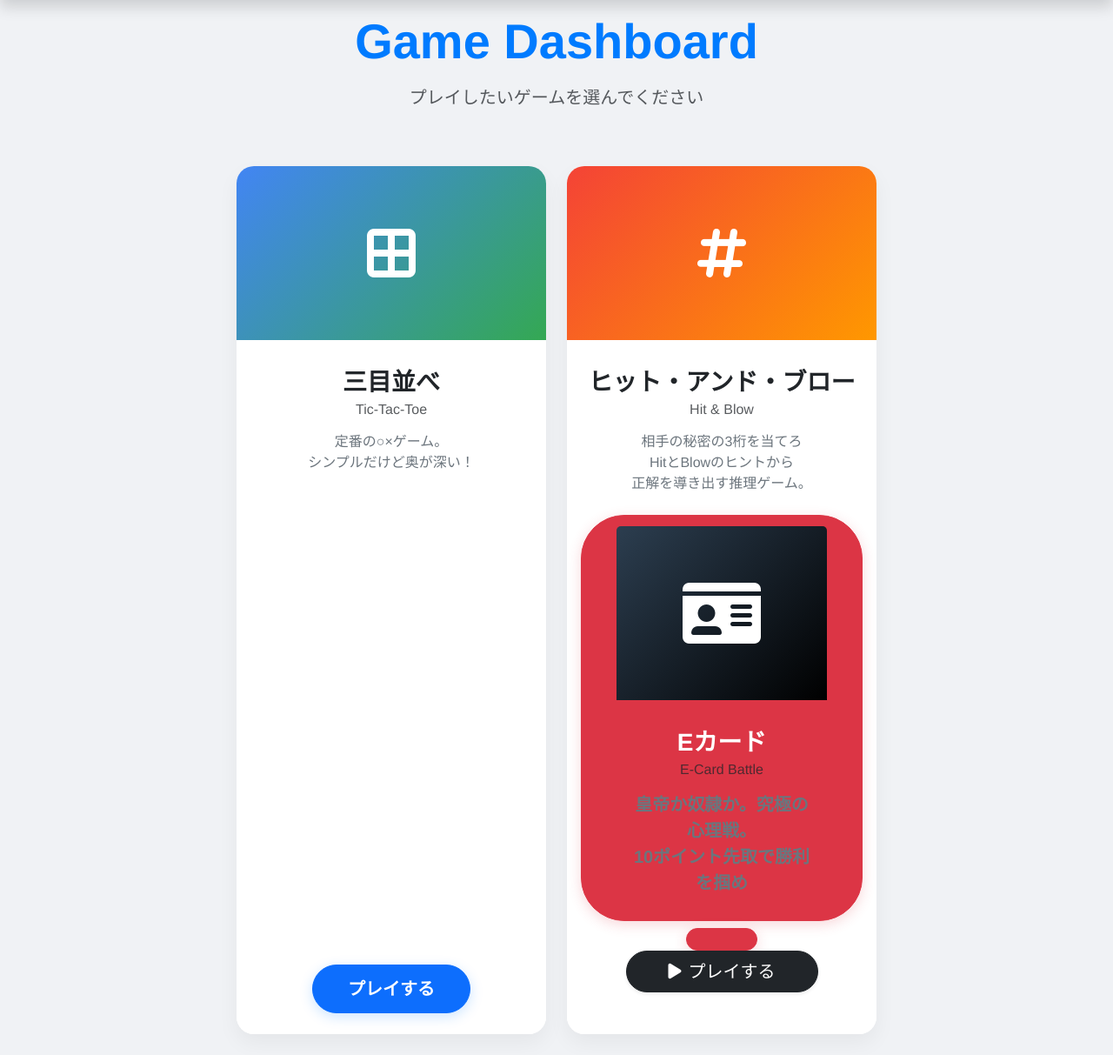
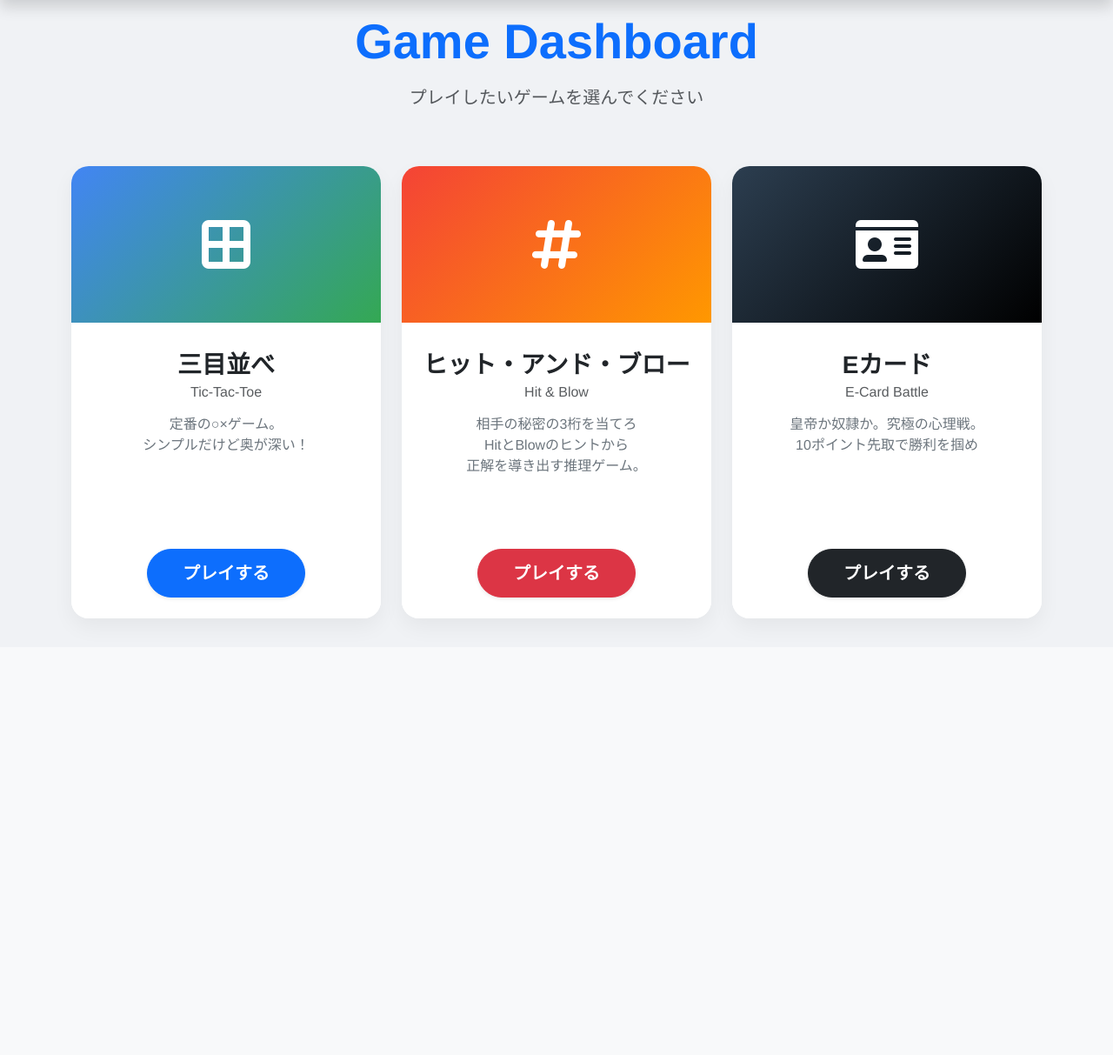
Before and after one commit to ibuki973/cs4-2025-class1-team6-project, a Django app: page /dashboard/ in a window 1280 px wide. Shown: the part 56-1269 px from the top of the page at 87% size. After the commit the page ends 781 px from the top, so only its background shows below. Run offline with Django 5.2, Linux system fonts and the light colour scheme; the visitor is signed in with stand-in values (Sample User, id 1).

Commit message:
レイアウト改善

```diff
--- a/team6/routing.py
+++ b/team6/routing.py
@@ -10,7 +10,6 @@ websocket_urlpatterns = [
 
     re_path(r'ws/game/(?P<room_name>[^/]+)/$', consumers.TicTacToeConsumer.as_asgi()),
     re_path(r'ws/hitandblow/(?P<room_name>[^/]+)/$', consumers.HitAndBlowConsumer.as_asgi()),
-=======
 
     # Eカード用
     re_path(r'ws/ecard/(?P<room_name>[^/]+)/$', consumers.ECardConsumer.as_asgi()),
--- a/team6/templates/team6/dashboard.html
+++ b/team6/templates/team6/dashboard.html
@@ -26,7 +26,7 @@
                 </p>
             </div>
             <div class="card-footer bg-white border-top-0 text-center pb-4">
-                <a href="/" class="btn btn-primary btn-lg px-5 rounded-pill shadow-sm">
+                <a href="{% url 'tictactoe' %}" class="btn btn-primary btn-lg px-5 rounded-pill shadow-sm">
                     プレイする
                 </a>
             </div>
@@ -49,6 +49,14 @@
             </div>
             <div class="card-footer bg-white border-top-0 text-center pb-4">
                 <a href="{% url 'hitandblow_game' room_name='lobby' %}" class="btn btn-danger btn-lg px-5 rounded-pill shadow-sm">
+                    プレイする
+                </a>
+            </div>
+        </div>
+    </div>
+
+    <div class="col-md-6 col-lg-4 mb-4">
+        <div class="card h-100 shadow-sm border-0 hover-card">
             <div class="card-header bg-gradient-dark text-white text-center py-4">
                 <i class="fas fa-id-card fa-4x"></i>
             </div>
@@ -61,9 +69,8 @@
                 </p>
             </div>
             <div class="card-footer bg-white border-top-0 text-center pb-4">
-                <a href="/tictactoe/ecard/room/lobby/" class="btn btn-dark btn-lg px-5 rounded-pill shadow-sm">
-
-                    <i class="fas fa-play me-2"></i>プレイする
+                <a href="{% url 'ecard_room' room_name='lobby' %}" class="btn btn-dark btn-lg px-5 rounded-pill shadow-sm">
+                    プレイする
                 </a>
             </div>
         </div>
@@ -71,19 +78,12 @@
 </div>
 
 <style>
-/* 1. 全体の背景 */
+/* 全体の背景 */
 body {
     background-color: #f0f2f5 !important;
 }
 
-/* 2. タイトルの装飾 */
-.display-4 {
-    font-weight: 800 !important;
-    color: #007bff !important;
-    margin-bottom: 10px;
-}
-
-/* 3. カード本体 */
+/* カード本体 */
 .hover-card, .card {
     border-radius: 20px !important;
     border: none !important;
@@ -92,51 +92,32 @@ body {
     min-height: 520px;
     overflow: hidden;
     background: #fff !important;
-    transition: transform 0.3s ease;
 }
 
-/* 4. ヘッダー（アイコン部分） */
+/* ヘッダー（アイコン部分） */
 .card-header {
-    height: 200px !important;
+    height: 180px !important;
     display: flex;
     align-items: center;
     justify-content: center;
     border: none !important;
 }
 
-/* 【三目並べ】青〜緑のグラデーション */
-.bg-primary {
-    background: linear-gradient(135deg, #4285f4 0%, #34a853 100%) !important;
-}
+.bg-gradient-blue { background: linear-gradient(135deg, #4285f4, #34a853) !important; }
+.bg-gradient-dark { background: linear-gradient(135deg, #2c3e50, #000000) !important; }
+.bg-danger { background: linear-gradient(135deg, #f44336 0%, #ff9800 100%) !important; }
 
-/* 【ヒット・アンド・ブロー】赤〜オレンジのグラデーション */
-.bg-danger {
-    background: linear-gradient(135deg, #f44336 0%, #ff9800 100%) !important;
-}
-
-/* 5. ホバーエフェクト */
+/* ホバーエフェクト */
 .hover-card:hover {
     transform: translateY(-10px) !important;
     box-shadow: 0 20px 35px rgba(0,0,0,0.1) !important;
 }
 
-/* 6. ボタンの調整 */
-.btn-primary, .btn-danger {
+/* ボタンの調整 */
+.btn-primary, .btn-danger, .btn-dark {
     border-radius: 50px !important;
     padding: 12px 40px !important;
     font-weight: bold !important;
 }
-
-.btn-primary {
-    box-shadow: 0 4px 15px rgba(0, 123, 255, 0.2) !important;
-}
-
-.btn-danger {
-    box-shadow: 0 4px 15px rgba(220, 53, 69, 0.2) !important;
-}
-.hover-card:hover { transform: translateY(-10px); }
-.card-header { height: 160px; display: flex; align-items: center; justify-content: center; }
-.bg-gradient-blue { background: linear-gradient(135deg, #4285f4, #34a853) !important; }
-.bg-gradient-dark { background: linear-gradient(135deg, #2c3e50, #000000) !important; }
 </style>
 {% endblock %}
```
